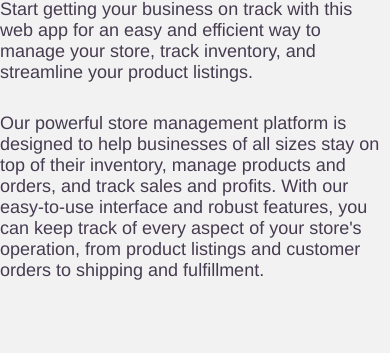
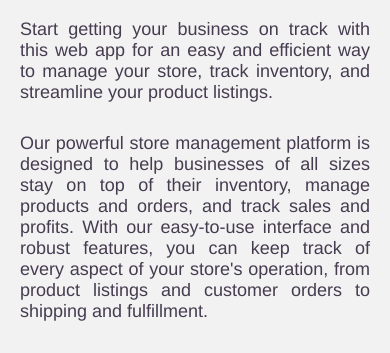
Before and after one commit to winstonlopez/storemanager, a plain HTML site: page discover.html in a window 390 px wide. Shown: the part 249-602 px from the top of the page. Drawn offline with nearby package versions, Linux system fonts and the light colour scheme.

Commit message:
added padding to mobile mode articles

```diff
--- a/styles.css
+++ b/styles.css
@@ -31,11 +31,13 @@ h1 {
 }
 .articles {
     width: 1200px;
+
 }
 .articles p {
     color:rgb(70, 60, 80);
     font-size: 1.2rem;
     margin-top: 30px;
+    text-align: justify;
 }
 h2 {
     margin: 0;
@@ -410,4 +412,8 @@ footer {
     #header {
         z-index: 3;
     }
+
+    .articles {
+        padding: 20px;
+    }
 }
```
